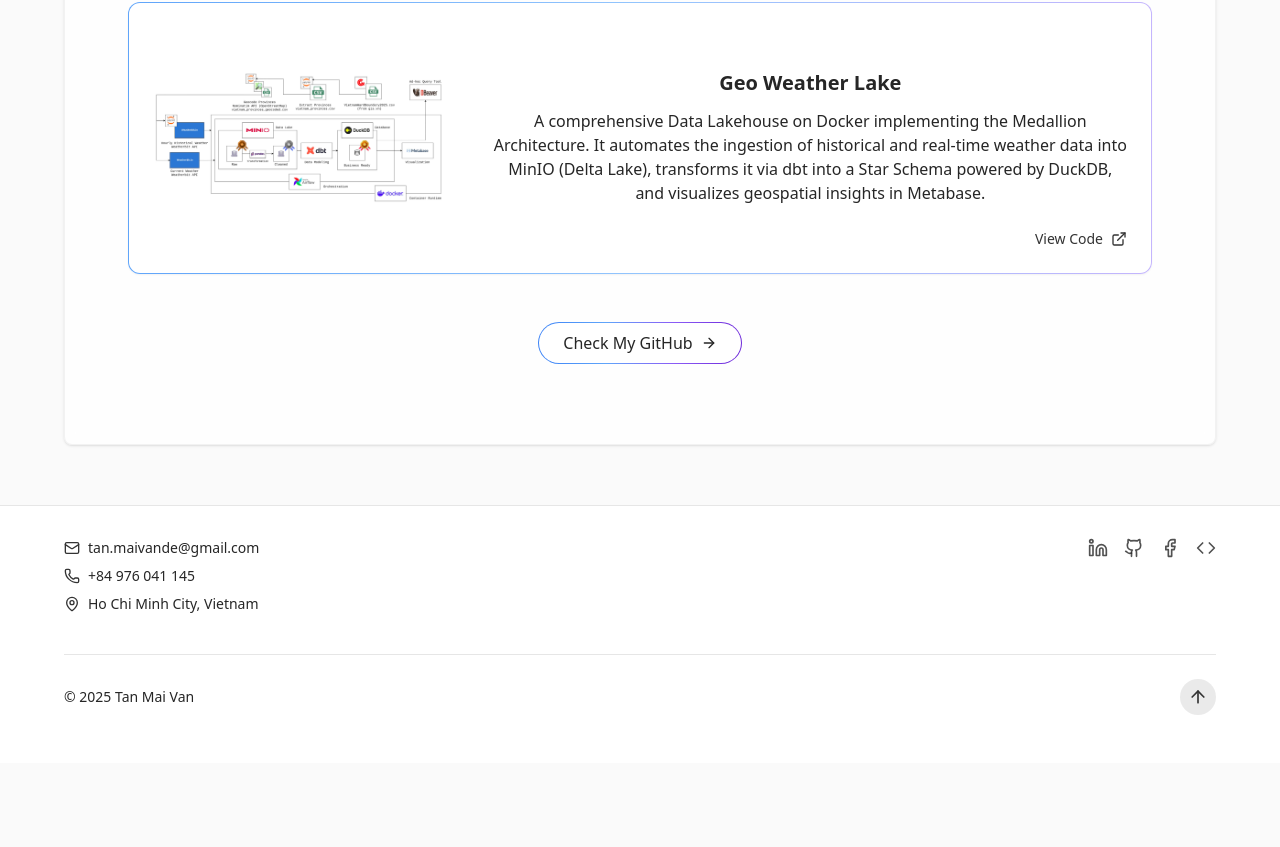
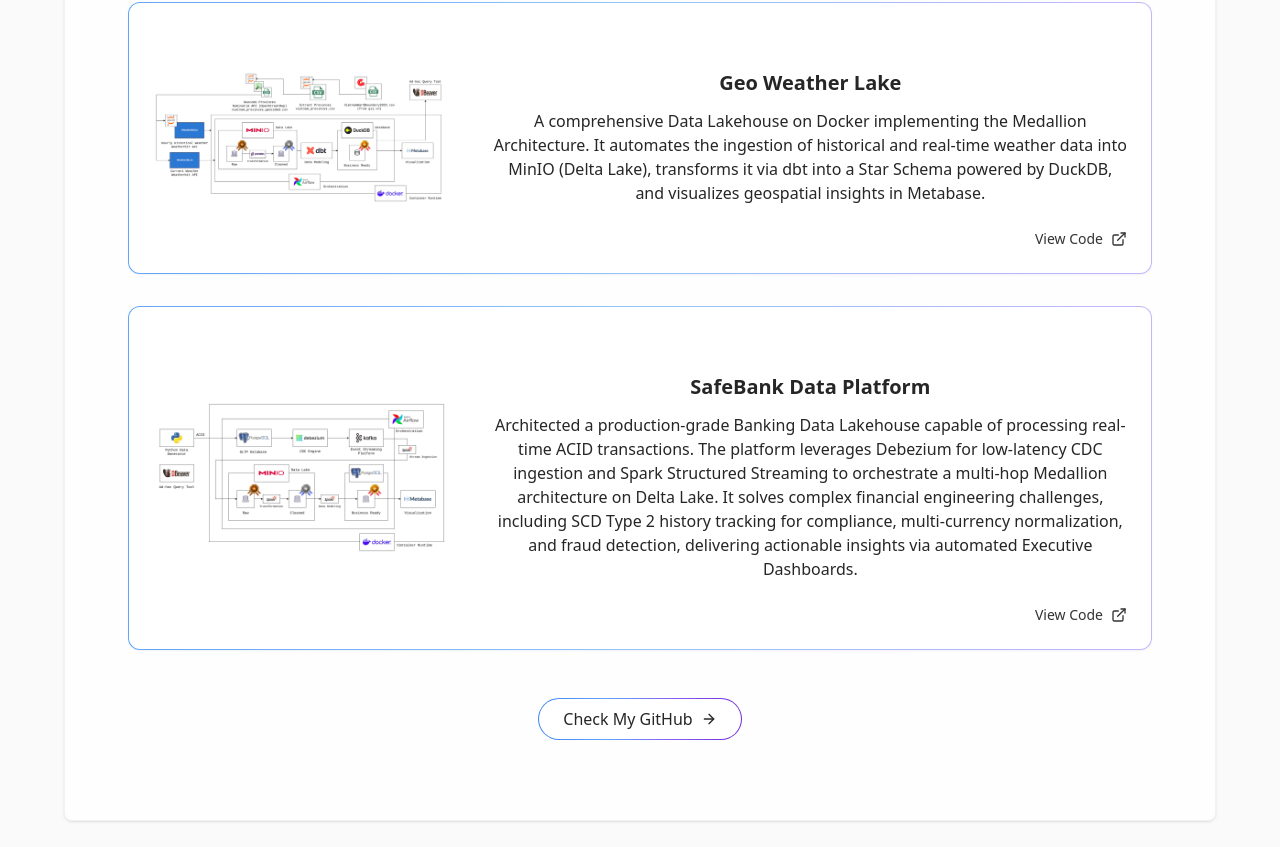
Before and after one commit to tanmaivan/portfolio, a React (Vite) app: page / in a window 1280 px wide. Shown: the part 5022-5869 px from the top of the page. Before the commit the page ends 5785 px from the top, so only its background shows below. Built offline with nearby package versions, Linux system fonts and the light colour scheme.

Commit message:
feat(ProjectsSection): add SafeBank Data Platform project showcase

```diff
--- a/src/components/Footer.jsx
+++ b/src/components/Footer.jsx
@@ -79,7 +79,7 @@ export const Footer = () => {
                   Facebook
                 </span>
               </a>
-              <a
+              {/* <a
                 href="https://leetcode.com/u/tanmaivan/"
                 target="_blank"
                 rel="noopener noreferrer"
@@ -90,7 +90,7 @@ export const Footer = () => {
                 <span className="absolute bottom-full left-1/2 -translate-x-1/2 mb-2 px-2 py-1 text-xs font-medium text-white bg-black/80 rounded whitespace-nowrap opacity-0 group-hover:opacity-100 transition-opacity duration-0 pointer-events-none z-50">
                   LeetCode
                 </span>
-              </a>
+              </a> */}
             </div>
           </div>
         </div>
--- a/src/components/ProjectsSection.jsx
+++ b/src/components/ProjectsSection.jsx
@@ -30,6 +30,24 @@ const projects = [
       "Python",
     ],
     githubUrl: "https://github.com/tanmaivan/geo-weather-lake",
+  },
+  {
+    id: 3,
+    title: "SafeBank Data Platform",
+    description:
+      "Architected a production-grade Banking Data Lakehouse capable of processing real-time ACID transactions. The platform leverages Debezium for low-latency CDC ingestion and Spark Structured Streaming to orchestrate a multi-hop Medallion architecture on Delta Lake. It solves complex financial engineering challenges, including SCD Type 2 history tracking for compliance, multi-currency normalization, and fraud detection, delivering actionable insights via automated Executive Dashboards.",
+    image: "/projects/project3-safebank-data-platform.png.png",
+    tags: [
+      "Spark",
+      "Structured Streaming",
+      "SCD Type 2",
+      "MinIO",
+      "Delta Lake",
+      "Metabase",
+      "Python",
+      "SQL",
+    ],
+    githubUrl: "https://github.com/tanmaivan/safebank-data-platform",
   },
 ];
 
```
Also changed, not shown: public/projects/project3-safebank-data-platform.png.png (added).
